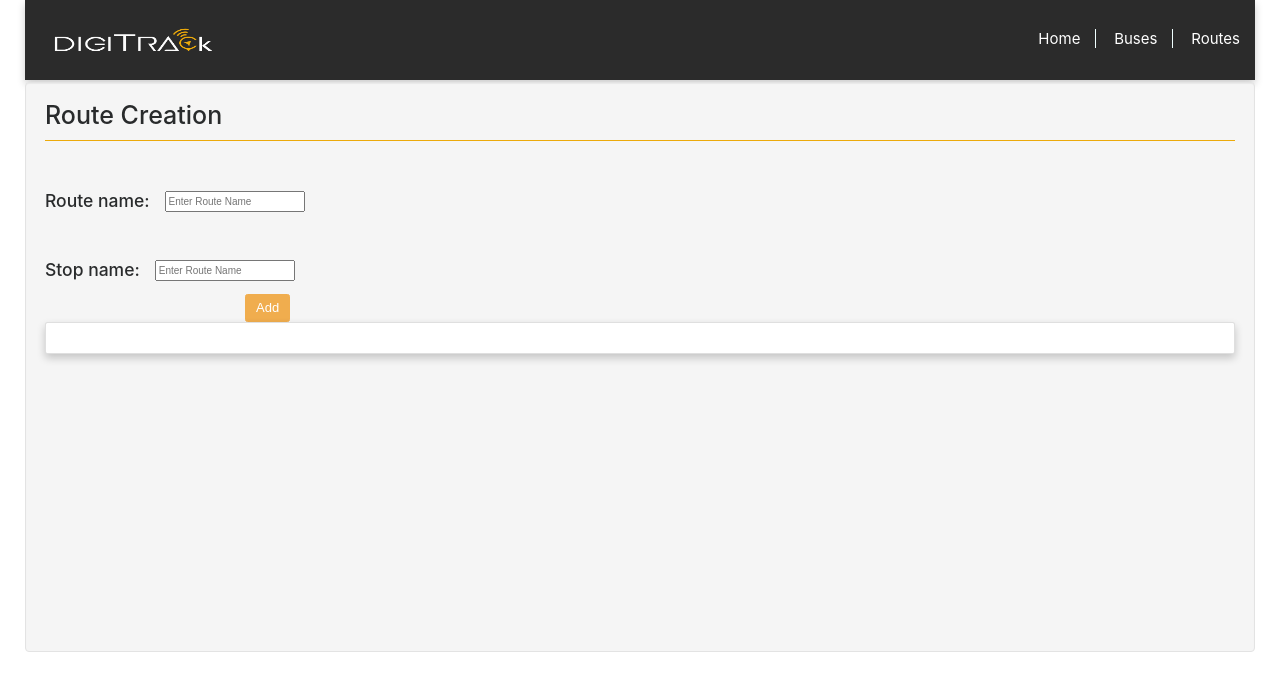
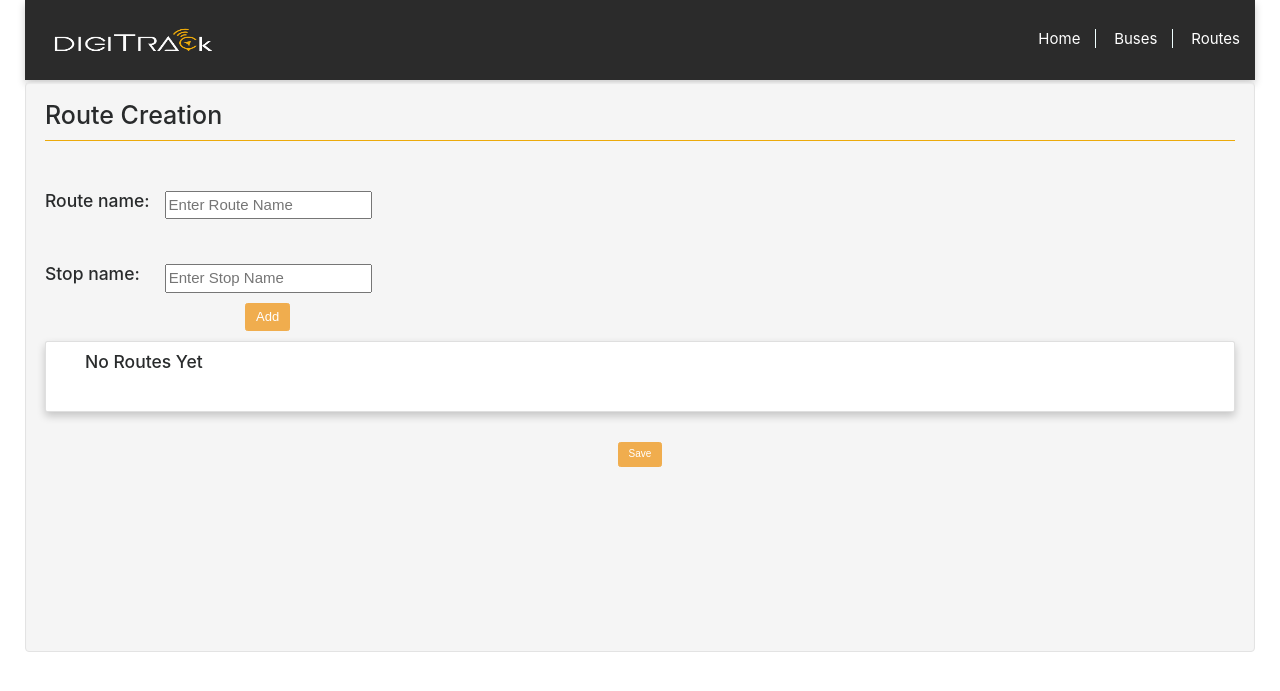
Before and after one commit to SteelSoles/Nizhal, a PHP site: page /routecreator.php in a window 1280 px wide. Shown: the top 691 px of the page. Run offline with PHP 8.4, Linux system fonts and the light colour scheme.

Commit message:
card for js fixed

```diff
--- a/css.css
+++ b/css.css
@@ -103,6 +103,10 @@ body{
 
 }
 
+.save-btn{
+  text-align: center;
+  padding-top: 30px;
+  }
 
 .card {
     /* Add shadows to create the "card" effect */
--- a/routecreator.php
+++ b/routecreator.php
@@ -4,6 +4,7 @@
 <link rel="stylesheet" href="https://cdnjs.cloudflare.com/ajax/libs/font-awesome/4.7.0/css/font-awesome.min.css">
 <link rel="stylesheet" href="https://cdnjs.cloudflare.com/ajax/libs/twitter-bootstrap/3.3.7/css/bootstrap.min.css">
 <link rel="stylesheet" href="https://cdnjs.cloudflare.com/ajax/libs/twitter-bootstrap/4.0.0-alpha.6/css/bootstrap.min.css">
+
 <style>
 
     html, body {
@@ -39,8 +40,8 @@
             <div class="col-xs-1.5" style="margin-left:15px;">
                 <h3>Route name:</h3>
             </div>
-            <div class="col-md-4">
-                  <input type="text" id="routes" placeholder="Enter Route Name" width="100%" height="48">
+            <div class="col-md-6">
+                  <input type="text" id="routes" placeholder="Enter Route Name" width="20px" height="55px" style="font-size:15px;">
             </div>
 
           </div><br><br><br>
@@ -50,7 +51,7 @@
                 <h3>Stop name:</h3>
             </div>
             <div class="col-md-4">
-                  <input type="text" id="stop" placeholder="Enter Route Name" width="100%" height="48">
+                  <input type="text" id="stop" placeholder="Enter Stop Name" width="50px" height="55px" style="margin-left:10px; font-size:15px;">
             </div>
 
           </div>
@@ -63,23 +64,25 @@
         function setval(){
         var rt = document.getElementById('routes').value;
         var st = document.getElementById('stop').value;
-        var pst=document.getElementById('card-stops').value;
-
-                pst += ",";
-                pst += st;
-
+        var pst= document.getElementById('card-stops').innerHTML;
+        if(pst != "")
+        pst += ",";
+        pst += st;
         document.getElementById('cardp').innerHTML=rt;
         document.getElementById('card-stops').innerHTML=pst;
+        document.getElementById('stop').value = "";
       }
       </script>
-      <div class="card">
+      <div class="card" style="margin-top:10px">
         <div class="container" >
-          <h3 id="cardp"></h3>
-          <p id="card-stops"></p>
-        </div>
+          <h3 id="cardp">No Routes Yet</h3>
+          <h5 style="padding-top:20px"><span id="card-stops"></span></h5>
       </div>
+  </div>
+  <div class="save-btn">
+    <button class="btn btn-warning ">Save</button>
+  </div>
 
-  </div>
 </div>
 </body>
 </html>
```
